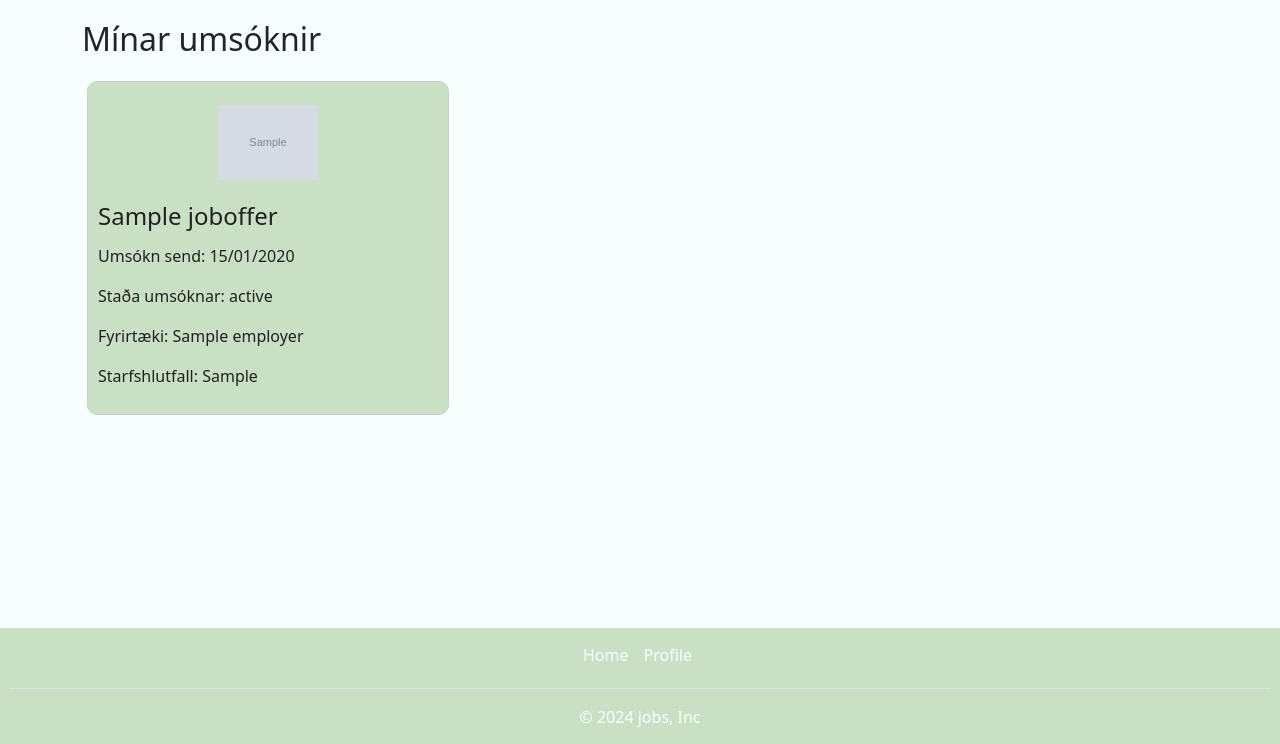
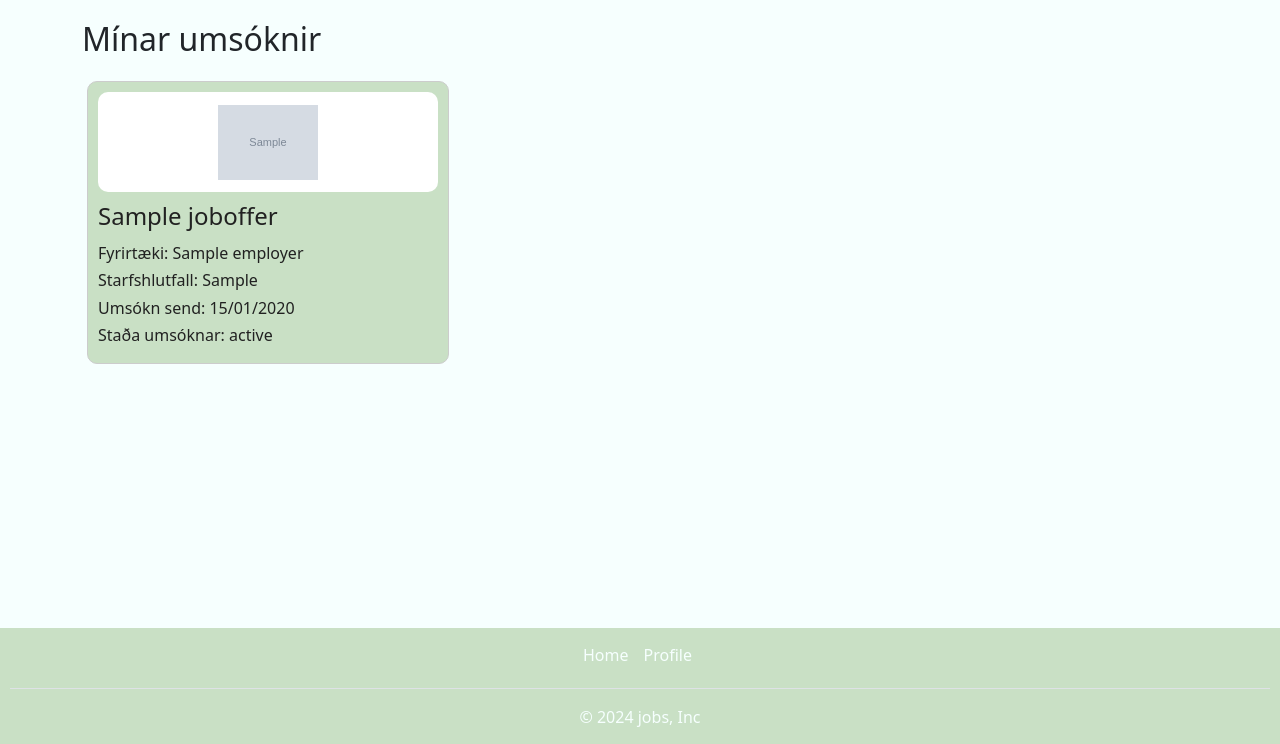
Before and after one commit to PeturDaniel/jobhunters32, a Django app: page /atvinnuleytandi/applications in a window 1280 px wide. Shown: the part 56-800 px from the top of the page. Run offline with Django 5.2, Linux system fonts and the light colour scheme; a user stored in the database is signed in; tables that the repository leaves empty hold one stand-in row (values such as "Sample post"); grey boxes marked "Sample" are stand-in pictures.

Commit message:
small fixes and additions

```diff
--- a/templates/employers_page/employer_details.html
+++ b/templates/employers_page/employer_details.html
@@ -1,7 +1,7 @@
 {% extends "base.html" %}
 {% block content %}
     <div class="employer-background" style="background-image: url({{ employer.cover_photo }})"></div>
-    <img class="employer-profile-photo-detail" src="{{ employer.profile_photo }}" alt="#"/>
+    <img class="employer-profile-photo-detail" src="{{ employer.profile_photo }}" alt="Logo fyrirtækis"/>
     <h2>{{ employer.name }}</h2>
     <p>{{ employer.about|safe }}</p>
     <p>{{ employer.address }}</p>
--- a/templates/employers_page/single_employer.html
+++ b/templates/employers_page/single_employer.html
@@ -1,7 +1,7 @@
 <div class="well-job">
     <a href="/vinnustadir/{{ employer.id }}" class="card-link">
         <div id="card-logo">
-            <img class="employer-profile-photo" src="{{ employer.profile_photo }}" alt="#"/>
+            <img class="employer-profile-photo" src="{{ employer.profile_photo }}" alt="Logo fyrirtækis"/>
         </div>
         <h4 class="employer-title">{{ employer.name }}</h4>
         <h6>{{ employer.address }}</h6>
--- a/templates/job_application/index.html
+++ /dev/null
@@ -1,4 +0,0 @@
-{% extends 'base.html' %}
-{% block content %}
-    <h1>application information!!!!</h1>
-{% endblock %}
--- a/templates/job_offers_page/job_offer_details.html
+++ b/templates/job_offers_page/job_offer_details.html
@@ -10,7 +10,7 @@
         <div class="well-job">
             <a href="/vinnustadir/{{ job_offer.employer.id }}" class="card-link">
             <div id="card-logo">
-                <img class="employer-profile-photo" src="{{ job_offer.employer.profile_photo }}" alt="#"/>
+                <img class="employer-profile-photo" src="{{ job_offer.employer.profile_photo }}" alt="Logo fyrirtækis"/>
             </div>
             <h4 class="employer-title">{{ job_offer.employer.name }}</h4>
             <h6>{{ job_offer.employer.address }}</h6>
--- a/templates/job_offers_page/single_job_offer.html
+++ b/templates/job_offers_page/single_job_offer.html
@@ -1,7 +1,7 @@
 <div class="well-job" id="{{ job_offer.id }}">
     <a href="/lausstorf/{{ job_offer.id }}" class="card-link">
         <div id="card-logo">
-            <img class="employer-profile-photo" src="{{ job_offer.employer.profile_photo }}" alt="#"/>
+            <img class="employer-profile-photo" src="{{ job_offer.employer.profile_photo }}" alt="Logo fyrirtækis"/>
         </div>
         <h4 class="job-title">{{ job_offer.title }}</h4>
         <h6 class="job-category">{{ job_offer.category }}</h6>
--- a/templates/job_seeker_page/single_application.html
+++ b/templates/job_seeker_page/single_application.html
@@ -1,11 +1,13 @@
 
 <div class="well-job">
     <a href="/lausstorf/{{ job_offer.id }}" class="card-link">
-        <img class="employer-profile-photo" src="{{ job_offer.photo }}" alt="#"/>
+        <div id="card-logo">
+        <img class="employer-profile-photo" src="{{ job_offer.photo }}" alt="Logo fyrirtækis"/>
+        </div>
         <h4 class="job-title">{{ job_offer.title }}</h4>
-        <p>Umsókn send: {{ job_offer.date|date:"d/m/Y" }}</p>
-        <p>Staða umsóknar:  {{ job_offer.status }}</p>
-        <p>Fyrirtæki: {{ job_offer.company }}</p>
-        <p>Starfshlutfall: {{ job_offer.percentage }}</p>
+        <h6>Fyrirtæki: {{ job_offer.company }}</h6>
+        <h6>Starfshlutfall: {{ job_offer.percentage }}</h6>
+        <h6>Umsókn send: {{ job_offer.date|date:"d/m/Y" }}</h6>
+        <h6>Staða umsóknar:  {{ job_offer.status }}</h6>
     </a>
 </div>
--- a/templates/navigation.html
+++ b/templates/navigation.html
@@ -2,7 +2,7 @@
 <nav class="navbar navbar-expand-lg ">
     <div class="container-fluid">
         <a href="{% url 'job-offers-index' %}">
-            <img src="{% static 'images/img_1.png' %}" alt="Logo" class="navbar-logo">
+            <img src="{% static 'images/img_1.png' %}" alt="Logo síðu" class="navbar-logo">
         </a>
         <button class="navbar-toggler" type="button" data-bs-toggle="collapse" data-bs-target="#navbarSupportedContent" aria-controls="navbarSupportedContent" aria-expanded="false" aria-label="Toggle navigation">
             <span class="navbar-toggler-icon"></span>
@@ -34,7 +34,7 @@
                     <a class="nav-link" href="{% url 'job-seeker-profile' %}">Velkomin/n {{ user.jobseekerprofile.full_name }} </a>
                 </li>
                 <a href="{% url 'job-seeker-profile' %}">
-                    <img src="{{ user.jobseekerprofile.profile_image }}" class="profile-image"/>
+                    <img src="{{ user.jobseekerprofile.profile_image }}" class="profile-image" alt="Prófílmynd"/>
                 </a>
             {% endif %}
         </div>
```
